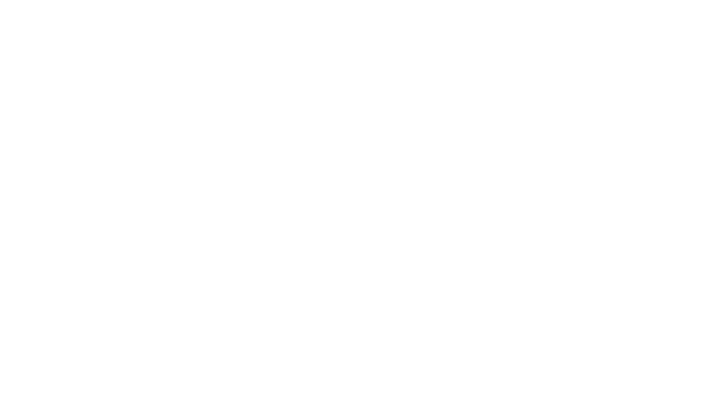
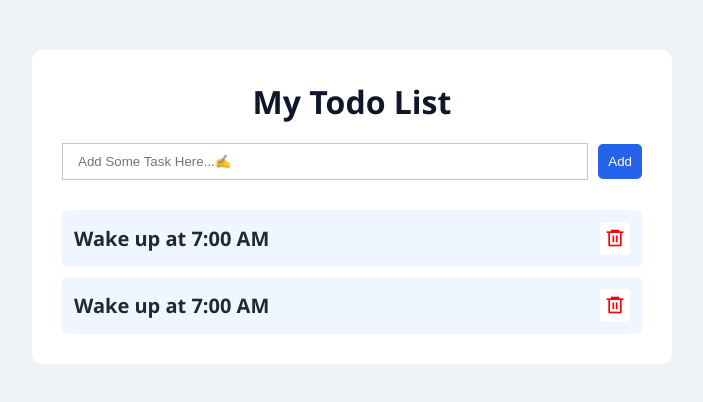
Before and after one commit to rohanraut16/ToDo-List, a plain HTML site: page index.html in a window 1280 px wide. Shown: the whole page, without its empty margins (288-991 px from the left). Drawn offline with nearby package versions, Linux system fonts and the light colour scheme.

Commit message:
Create todo list UI with HTML and CSS

```diff
--- a/index.html
+++ b/index.html
@@ -5,9 +5,31 @@
     <meta name="viewport" content="width=device-width, initial-scale=1.0">
     <title> ToDo List</title>
     <link rel="stylesheet" href="style.css">
+    <link rel="stylesheet" href="https://cdnjs.cloudflare.com/ajax/libs/remixicon/4.6.0/remixicon.css">
 </head>
 <body>
+    <div class="container">
 
+            <h1 class="heading"> My Todo List</h1>
+            <div class="addContainer">
+                <input type="text" class="inputValue" placeholder="Add Some Task Here...✍️">
+                <button>Add</button>
+            </div>
+            <div class="listContainer">
+                <div class="list">
+                    <p>Wake up at 7:00 AM</p>
+                    <button class="deleteBtn">
+                       <i class="ri-delete-bin-6-line"></i>
+                    </button>
+                </div>
+                <div class="list">
+                    <p>Wake up at 7:00 AM</p>
+                    <button class="deleteBtn">
+                       <i class="ri-delete-bin-6-line"></i>
+                    </button>
+                </div>
+            </div>
+    </div>
 
     <script src="script.js"></script>
 </body>
--- a/style.css
+++ b/style.css
@@ -0,0 +1,87 @@
+* {
+    margin: 0;
+    padding: 0;
+    box-sizing: border-box;
+}
+
+html, body {
+    width: 100%;
+    height: 100%;
+    font-family: 'Segoe UI', Tahoma, Verdana, sans-serif;
+    background-color: #EEF2F7;
+}
+
+.container {
+    width: 100%;
+    background-color: #FFFFFF;
+    margin: 50px auto;
+    width: 100%;
+    max-width: 40rem;
+    padding: 30px;
+    display: flex;
+    flex-direction: column;
+    align-items: center;
+    border-radius: 10px;
+
+    .heading {
+        margin-bottom: 20px;
+        color: #0F172A;
+    }
+
+    .addContainer {
+        display: flex;
+        align-items: center;
+        width: 100%;
+        gap: 10px;
+        margin-bottom: 30px;
+
+        .inputValue {
+            width: 100%;
+            padding: 10px 15px;
+            border: 1px solid rgba(0, 0, 0, 0.226);
+        }
+
+        button {
+            padding: 10px;
+            border: none;
+            background-color: #2563EB;
+            border-radius: 5px;
+            color: white;
+            transition: all linear 2s;
+            &:active{
+                scale: 0.5;
+            }
+        }
+    }
+
+    .listContainer {
+        width: 100%;
+        display: flex;
+        flex-direction: column;
+        gap: 10px;
+
+        .list {
+            display: flex;
+            justify-content: space-between;
+            align-items: center;
+            background-color: #EFF6FF;
+            padding: 12px;
+            border-radius: 5px;
+
+            p {
+                font-size: 20px;
+                font-weight: 600;
+                color: #1F2937;
+            }
+
+            .deleteBtn {
+                padding: 5px;
+                font-size: 20px;
+                border: none;
+                background-color: #fff;
+                border-radius: 2px;
+                color: red;
+            }
+        }
+    }
+}
```
